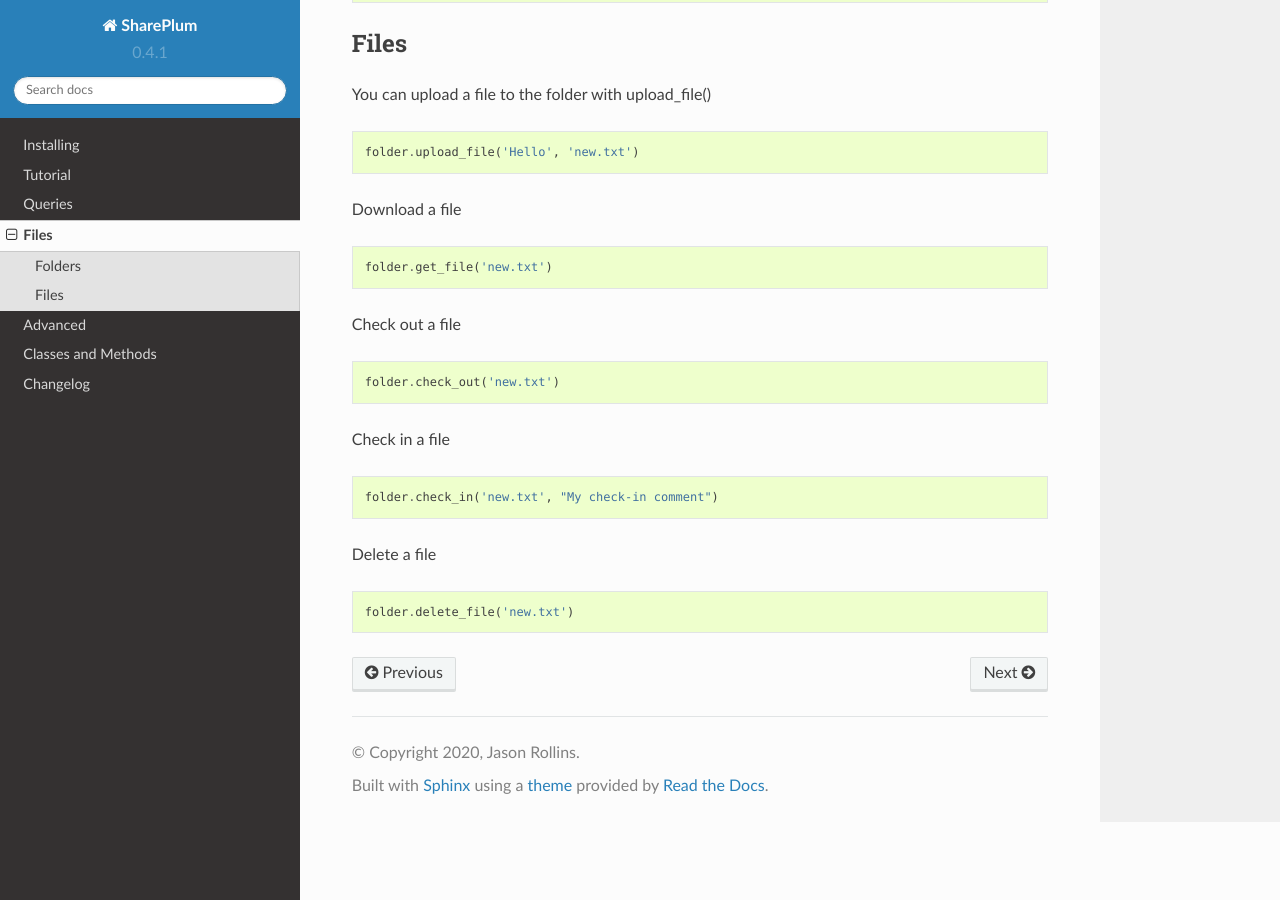
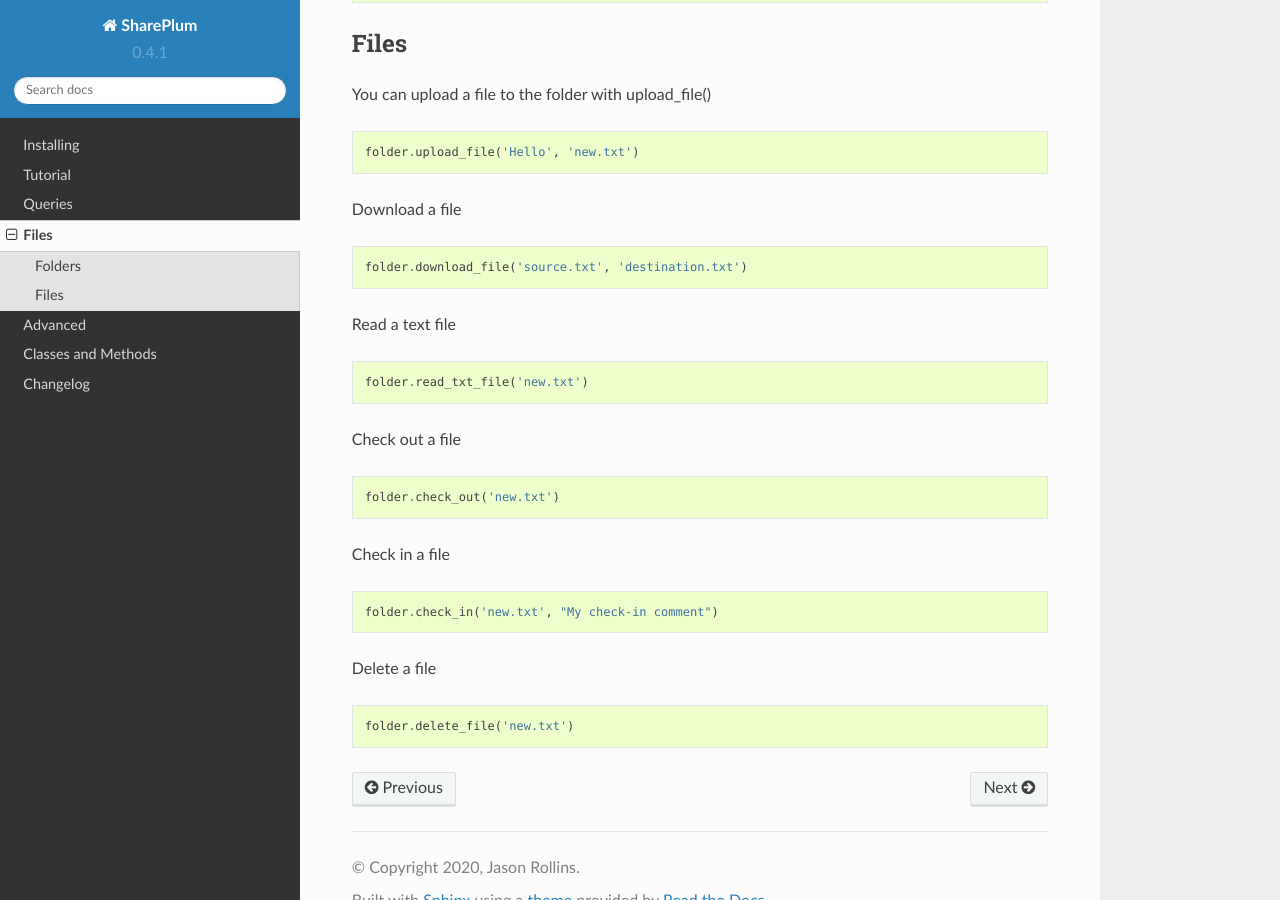
Before and after one commit to jasonrollins/shareplum, a Sphinx documentation site: the page built from docs/files.rst, in a window 1280 px wide and 900 px high, scrolled down 490 px. Built offline with Sphinx 7.4.7 and the Read the Docs theme 2.0.0, drawn with Linux system fonts in a browser that asks for light colours.

Commit message:
Add download_file

```diff
--- a/docs/files.rst
+++ b/docs/files.rst
@@ -22,7 +22,11 @@ You can upload a file to the folder with upload_file() ::
 
 Download a file ::
 
-    folder.get_file('new.txt')
+    folder.download_file('source.txt', 'destination.txt')
+
+Read a text file ::
+
+    folder.read_txt_file('new.txt')
 
 Check out a file ::
 
```
Also changed, not shown: 1 other file.
